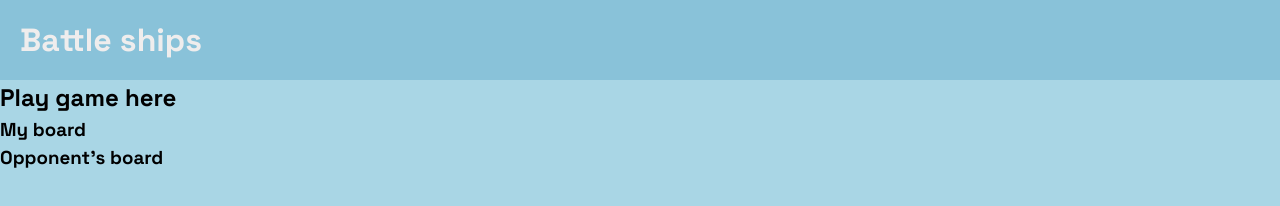
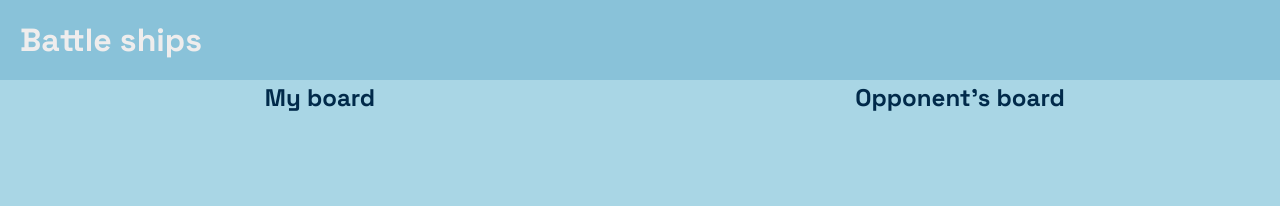
Before and after one commit to codingbyday3/battleship, a website built with webpack: page src/template.html in a window 1280 px wide. Built offline with nearby package versions, Linux system fonts and the light colour scheme.

Commit message:
Style: main

```diff
--- a/src/styles.css
+++ b/src/styles.css
@@ -65,3 +65,10 @@ header{
   color: var(--white);
   background-color: var(--blue-200);
 }
+
+main{
+  display: grid;
+  grid-template-columns: 1fr 1fr;
+  justify-items: center;
+  color: var(--blue-900);
+}
--- a/src/template.html
+++ b/src/template.html
@@ -14,12 +14,11 @@
   </header>
   <main>
     <div>
-      <h2>Play game here</h2>
-      <h3>My board</h3>
+      <h2>My board</h2>
       <div class="playing-board"></div>
     </div>
     <div>
-      <h3>Opponent's board</h3>
+      <h2>Opponent's board</h2>
       <div class="playing-board"></div>
     </div>
   </main>
```
